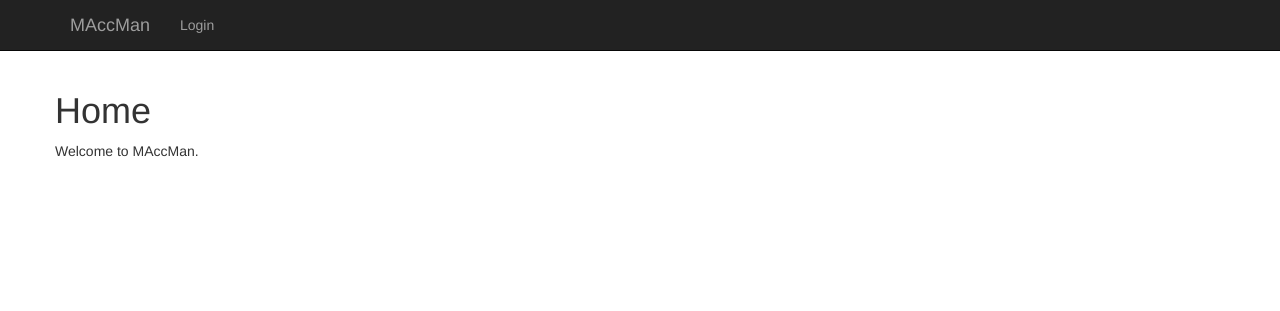
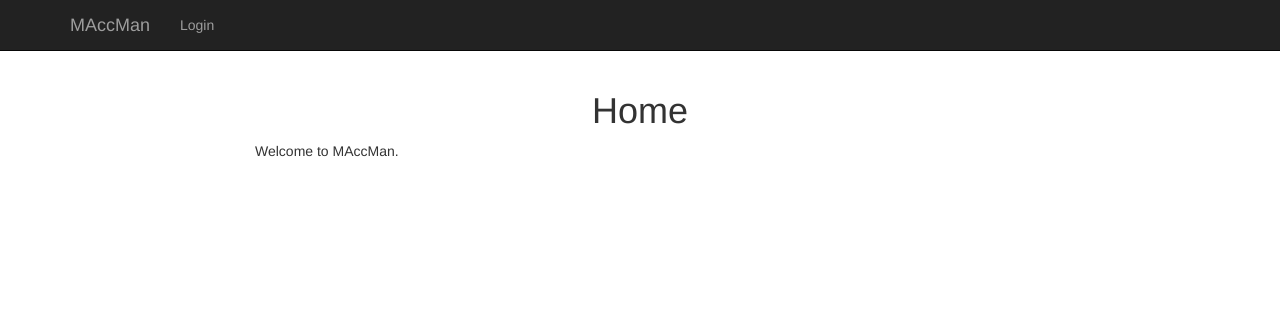
Before and after one commit to fmorgner/django-maccman, a Django app: template maccman/templates/maccman/index.html in a window 1280 px wide. Shown: the top 311 px of the page. Run offline with Django 3.2, Linux system fonts and the light colour scheme; the template is opened without the code that fills it, so the values that code supplies are empty; some libraries are stand-ins or nearby versions.

Commit message:
Update formatting

```diff
--- a/maccman/templates/maccman/index.html
+++ b/maccman/templates/maccman/index.html
@@ -1,6 +1,12 @@
 {% extends 'maccman/base.html' %}
 
 {% block content %}
-<h1>{% block title %}Home{% endblock %}</h1>
-Welcome to MAccMan{% if user.is_authenticated %}, {{ user.username }}{% endif %}.
+<div class='row text-center'>
+  <h1>{% block title %}Home{% endblock %}</h1>
+</div>
+<div class='row'>
+  <div class='col-lg-offset-2 col-lg-8'>
+    Welcome to MAccMan{% if user.is_authenticated %}, {{ user.username }}{% endif %}.
+  </div>
+</div>
 {% endblock %}
```
